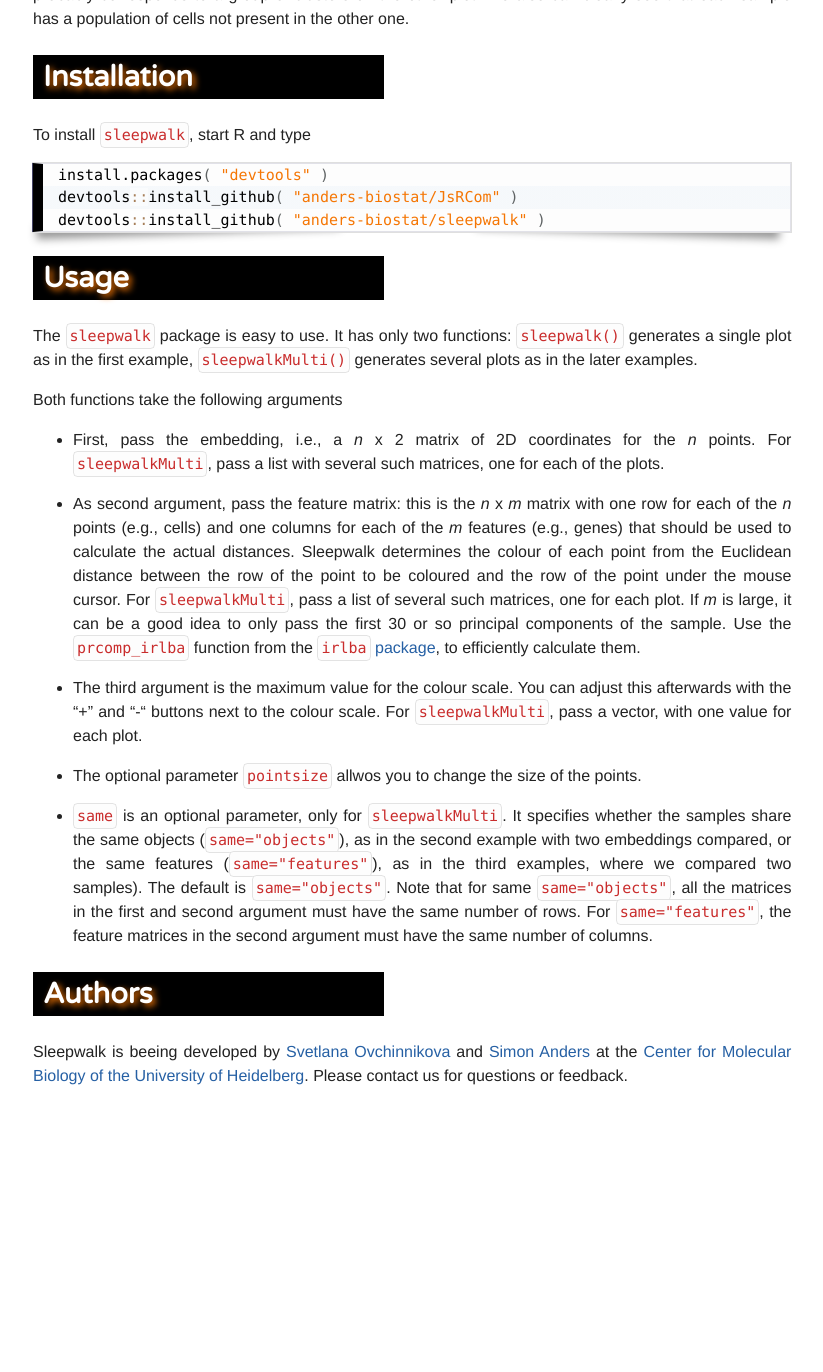
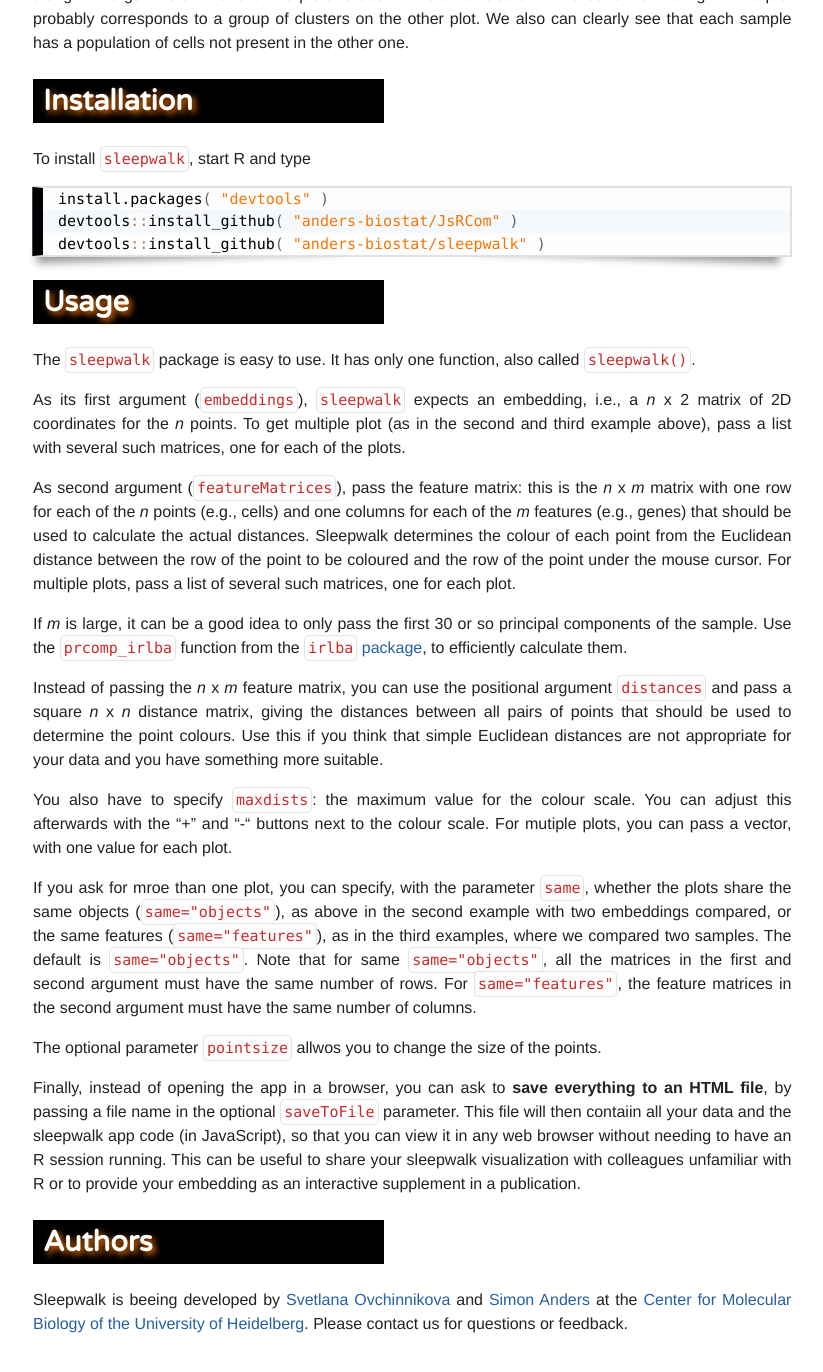
Before and after one commit to anders-biostat/sleepwalk, a Jekyll site: the page built from index.md, in a window 1280 px wide and 1400 px high, scrolled down 3676 px. Shown: the top 1372 px of the window, without its empty margins (275-1098 px from the left). Built offline with Jekyll 4.4.1, drawn with Linux system fonts in a browser that asks for light colours; our own code applies the rules of GitHub Pages for plain Markdown files; a script that is not in the unit is left out; before the commit the page ends 4828 px from its top, so only the background shows below that; some of the changed text lies outside the part shown.

Commit message:
changed wording wrt "real". Also updated usage

```diff
--- a/index.md
+++ b/index.md
@@ -35,7 +35,7 @@
 	<iframe src="examples/single_emb.html"></iframe>
 </div>
 
-**Move your mouse over the points.** At any moment the colours will show you the *real* (e.g. based on the original, feature-space coordinates) distance of all the cells to the one cell right under your mouse cursor. Thus, simply by moving the mouse you can explore the structure of the data and see whether the embedding gives a faithful representation and where it is distorted.
+**Move your mouse over the points.** At any moment the colours will show you the *real* (i.e., based on the original data, before the dimension reduction) distances of all the cells to the one cell right under your mouse cursor. (By default, Euclidean feature-space distances are used as the "real" distances.) Thus, simply by moving the mouse you can explore the structure of the data and see whether the embedding gives a faithful representation and where it is distorted.
 
 For instance, we immediately can see that the big upper cluster (let's call it *A*) is not as
 dense as the big lower one (this one we are going to call *B*).
@@ -89,19 +89,23 @@
 
 # Usage
 
-The `sleepwalk` package is easy to use. It has only two functions: `sleepwalk()` generates a single plot as in the first example, `sleepwalkMulti()` generates several plots as in the later examples.
+The `sleepwalk` package is easy to use. It has only one function, also called `sleepwalk()`.
 
-Both functions take the following arguments
+As its first argument (`embeddings`), `sleepwalk` expects an embedding, i.e., a *n* x 2 matrix of 2D coordinates for the *n* points. To get multiple plot (as in the second and third example above), pass a list with several such matrices, one for each of the plots.
 
-- First, pass the embedding, i.e., a *n* x 2 matrix of 2D coordinates for the *n* points. For `sleepwalkMulti`, pass a list with several such matrices, one for each of the plots.
+As second argument (`featureMatrices`), pass the feature matrix: this is the *n* x *m* matrix with one row for each of the *n* points (e.g., cells) and one columns for each of the *m* features (e.g., genes) that should be used to calculate the actual distances. Sleepwalk determines the colour of each point from the Euclidean distance between the row of the point to be coloured and the row of the point under the mouse cursor. For multiple plots, pass a list of several such matrices, one for each plot.
 
-- As second argument, pass the feature matrix: this is the *n* x *m* matrix with one row for each of the *n* points (e.g., cells) and one columns for each of the *m* features (e.g., genes) that should be used to calculate the actual distances. Sleepwalk determines the colour of each point from the Euclidean distance between the row of the point to be coloured and the row of the point under the mouse cursor. For `sleepwalkMulti`, pass a list of several such matrices, one for each plot. If *m* is large, it can be a good idea to only pass the first 30 or so principal components of the sample. Use the `prcomp_irlba` function from the [`irlba` package](https://bwlewis.github.io/irlba/), to efficiently calculate them.
+If *m* is large, it can be a good idea to only pass the first 30 or so principal components of the sample. Use the `prcomp_irlba` function from the [`irlba` package](https://bwlewis.github.io/irlba/), to efficiently calculate them.
 
-- The third argument is the maximum value for the colour scale. You can adjust this afterwards with the "+" and "-" buttons next to the colour scale. For `sleepwalkMulti`, pass a vector, with one value for each plot.
+Instead of passing the *n* x *m* feature matrix, you can use the positional argument `distances` and pass a square *n* x *n* distance matrix, giving the distances between all pairs of points that should be used to determine the point colours. Use this if you think that simple Euclidean distances are not appropriate for your data and you have something more suitable.
 
-- The optional parameter `pointsize` allwos you to change the size of the points.
+You also have to specify `maxdists`: the maximum value for the colour scale. You can adjust this afterwards with the "+" and "-" buttons next to the colour scale. For mutiple plots, you can pass a vector, with one value for each plot.
 
-- `same` is an optional parameter, only for `sleepwalkMulti`. It specifies whether the samples share the same objects (`same="objects"`), as in the second example with two embeddings compared, or the same features (`same="features"`), as in the third examples, where we compared two samples). The default is `same="objects"`. Note that for same `same="objects"`, all the matrices in the first and second argument must have the same number of rows. For `same="features"`, the feature matrices in the second argument must have the same number of columns.
+If you ask for mroe than one plot, you can specify, with the parameter `same`, whether the plots share the same objects (`same="objects"`), as above in the second example with two embeddings compared, or the same features (`same="features"`), as in the third examples, where we compared two samples. The default is `same="objects"`. Note that for same `same="objects"`, all the matrices in the first and second argument must have the same number of rows. For `same="features"`, the feature matrices in the second argument must have the same number of columns.
+
+The optional parameter `pointsize` allwos you to change the size of the points.
+
+Finally, instead of opening the app in a browser, you can ask to **save everything to an HTML file**, by passing a file name in the optional `saveToFile` parameter. This file will then contaiin all your data and the sleepwalk app code (in JavaScript), so that you can view it in any web browser without needing to have an R session running. This can be useful to share your sleepwalk visualization with colleagues unfamiliar with R or to provide your embedding as an interactive supplement in a publication.
 
 
 # Authors
```
